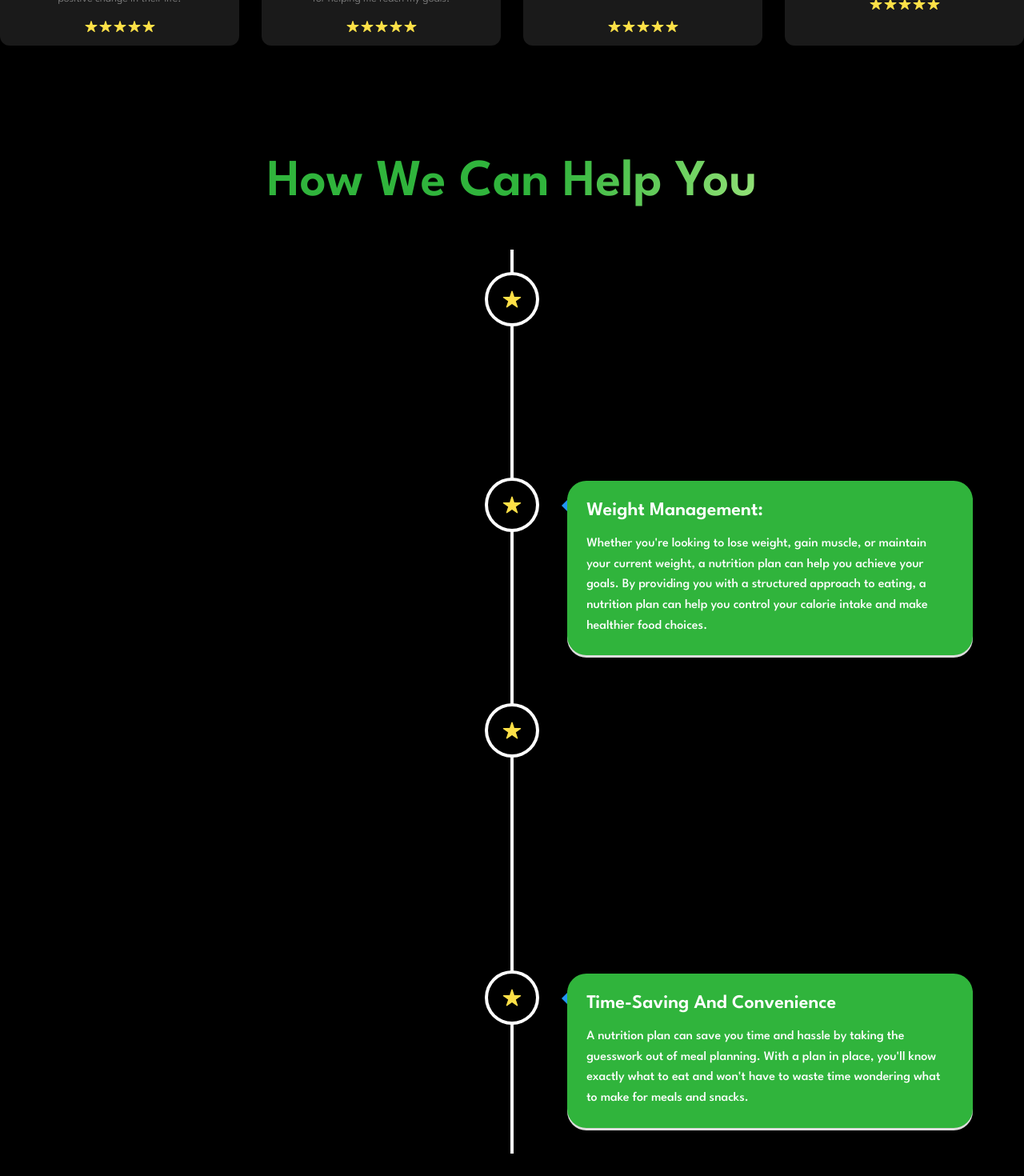
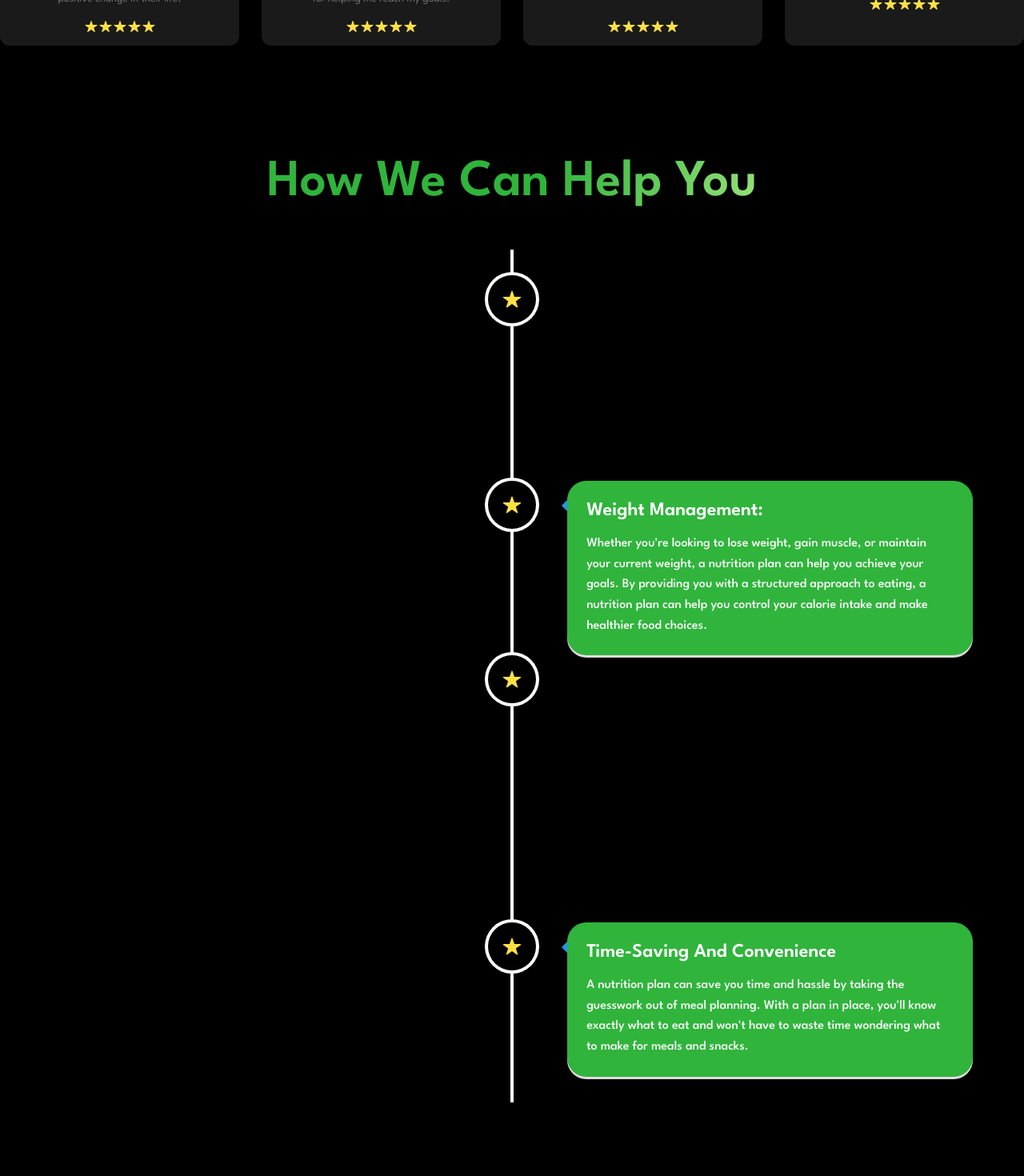
Before and after one commit to mohamed-sayed-elmahdy/kalos-fit, a Next.js app: page / in a window 1280 px wide. Shown: the part 2131-3601 px from the top of the page at 80% size. After the commit the page ends 3537 px from the top, so only its background shows below. Built offline with nearby package versions, Linux system fonts and the light colour scheme.

Commit message:
New Version

```diff
--- a/src/app/components/HowWeCan/HowWecan.jsx
+++ b/src/app/components/HowWeCan/HowWecan.jsx
@@ -1,6 +1,8 @@
 "use client";
 import React from "react";
 import { IoStar } from "react-icons/io5";
+import { motion } from "framer-motion";
+import FadeIn from "../../../../lib/variants";
 
 import {
   VerticalTimeline,
@@ -13,6 +15,13 @@ function HowWecan() {
     <div className="flex flex-col justify-center items-center my-7">
       <h1 className="h1 text-gradient my-12">How We Can Help You</h1>
       <VerticalTimeline>
+      <motion.div
+          variants={FadeIn("top", 0.2)}
+          initial="hidden"
+          whileInView={"show"}
+          viewport={{ once: true, amount: 0.8 }}
+          className="w-full"
+        >
         <VerticalTimelineElement
           visible={true}
           className="vertical-timeline-element--work rounded-3xl"
@@ -58,6 +67,15 @@ function HowWecan() {
             choices.
           </p>
         </VerticalTimelineElement>
+        </motion.div>
+        <motion.div
+          variants={FadeIn("bottom", 0.2)}
+          initial="hidden"
+          whileInView={"show"}
+          viewport={{ once: true, amount: 0.8 }}
+          className="w-full"
+        >
+
         <VerticalTimelineElement
           visible={true}
           className="vertical-timeline-element--work rounded-3xl"
@@ -105,6 +123,7 @@ function HowWecan() {
             make for meals and snacks.
           </p>
         </VerticalTimelineElement>
+        </motion.div>
       </VerticalTimeline>
     </div>
   );
--- a/src/app/globals.css
+++ b/src/app/globals.css
@@ -23,7 +23,9 @@
   box-sizing: border-box;
   font-family: "League Spartan", sans-serif;
 }
-
+html {
+  background: black !important ;
+}
 body {
   color: rgb(var(--foreground-rgb));
   background: linear-gradient(
@@ -33,7 +35,7 @@ body {
     )
     rgb(var(--background-start-rgb));
   font-family: "League Spartan";
-  background: #000;
+  background: black !important ;
 }
 
 @layer utilities {
```
